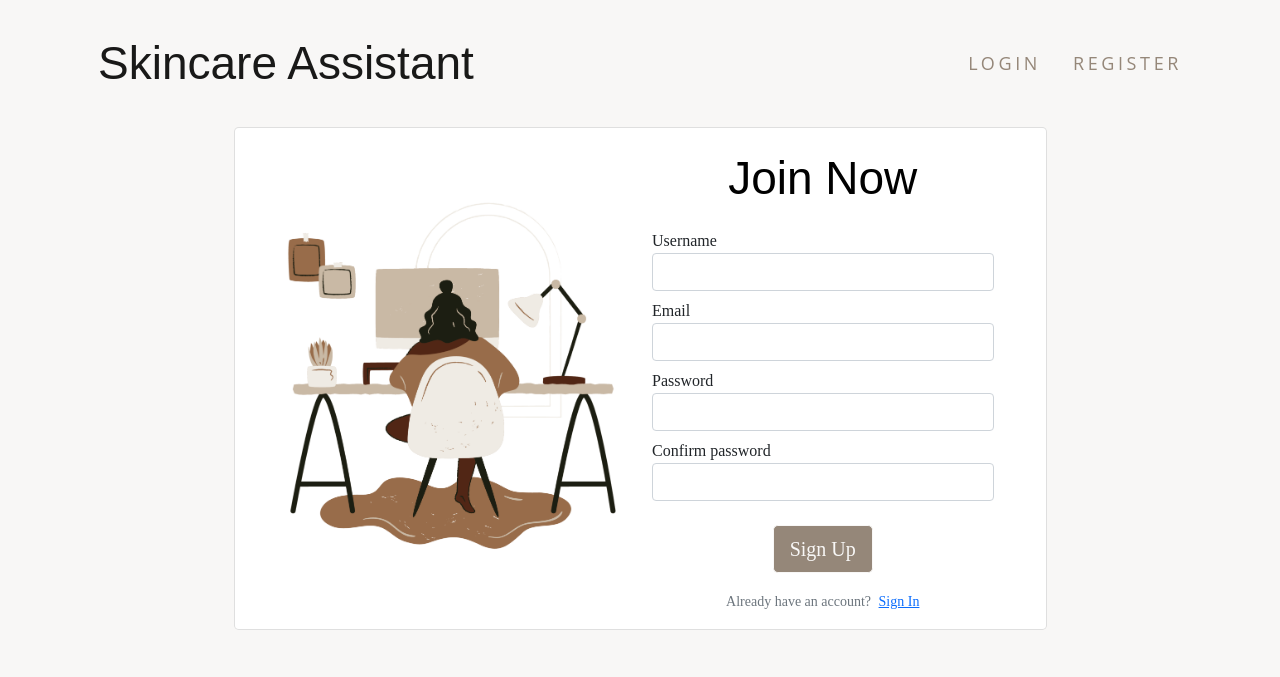
After one commit to Leszczynka/SkincareAssistant, a Django app: page /register/ in a window 1280 px wide. The commit adds this page. Shown: the top 677 px of the page. Run offline with Django 4.2, Linux system fonts and the light colour scheme; some libraries are stand-ins or nearby versions; some web fonts are replaced.

Commit message:
Create user registration functionality

```diff
--- a/skincare_app/static/skincare_app/main.css
+++ b/skincare_app/static/skincare_app/main.css
@@ -1,5 +1,12 @@
 body {
     background-color: #F8F7F6;
+    font-family: 'Perpetua';
+}
+
+.brownbutton {
+    border-color: #F8F7F6;
+    background-color: #958779;
+    color: #F8F7F6;
 }
 
 .navbar-light .navbar-nav .nav-link {
@@ -7,10 +14,10 @@ body {
     font-size: 18px;
     color: #958779;
     letter-spacing: 0.2em;
+}
 
-}
-.brandtext {
+.navheader {
     font-family: 'Gistesy', sans-serif;
-    font-size: 42px;
+    font-size: 46px;
     color: #000000;
 }
--- a/skincare_app/templates/skincare_app/base.html
+++ b/skincare_app/templates/skincare_app/base.html
@@ -12,22 +12,20 @@
 <body>
 		<header>
 			<nav class="navbar navbar-expand-md navbar-light">
-				<div class="container-fluid">
-					<a class="navbar-brand brandtext my-3 ms-3" href="#">Skincare Assistant</a>
+				<div class="container">
+					<a class="navbar-brand navheader my-3 ms-3" href="{% url 'home' %}">Skincare Assistant</a>
 					<button class="navbar-toggler me-2" type="button" data-bs-toggle="collapse" data-bs-target="#menu" aria-controls="menu" aria-expanded="false" aria-label="Toggle navigation">
 						<span class="navbar-toggler-icon"></span>
 					</button>
 					<div class="collapse navbar-collapse" id="menu">
-						{% if user.is_authenticated %}
-						<div class="navbar-nav ms-auto mx-4">
-							<a class="nav-link mx-3" href="{% url 'home' %}">HOME</a>
+						<div class="navbar-nav ms-auto">
+							{% if user.is_authenticated %}
+								<a class="nav-link mx-3" href="{% url 'home' %}">HOME</a>
+							{% else %}
+								<a class="nav-link mx-2" href="#">LOGIN</a>
+								<a class="nav-link mx-2" href="{% url 'register' %}">REGISTER</a>
+							{% endif %}
 						</div>
-						{% else %}
-						<div class="navbar-nav ms-auto mx-4">
-							<a class="nav-link mx-3" href="#">LOGIN</a>
-							<a class="nav-link mx-3" href="#">REGISTER</a>
-						</div>
-						{% endif %}
 					</div>
 				</div>
 			</nav>
@@ -35,7 +33,7 @@
 		<main>
 			<div class="container">
 				<div class="row">
-					<div class="col-md-10">
+					<div class="col">
 						{% if messages %}
 							{% for message in messages %}
 								<div class="alert alert-{{ message.tags }}">
@@ -43,9 +41,9 @@
 								</div>
 							{% endfor %}
 						{% endif %}
-						{% block content %}{% endblock %}
 					</div>
 				</div>
+				{% block content %}{% endblock %}
 			</div>
 		</main>
 
--- a/skincare_assistant/urls.py
+++ b/skincare_assistant/urls.py
@@ -15,8 +15,12 @@ Including another URLconf
 """
 from django.contrib import admin
 from django.urls import path, include
+from skincare_assistant import settings
+from django.conf.urls.static import static
+from users import views as user_views
 
 urlpatterns = [
     path('admin/', admin.site.urls),
+    path('register/', user_views.register, name='register'),
     path('', include('skincare_app.urls')),
-]
+] + static(settings.MEDIA_URL, document_root=settings.MEDIA_ROOT)
--- /dev/null
+++ b/users/forms.py
@@ -0,0 +1,11 @@
+from django import forms
+from django.contrib.auth.models import User
+from django.contrib.auth.forms import UserCreationForm
+
+
+class UserRegisterForm(UserCreationForm):
+    email = forms.EmailField()
+
+    class Meta:
+        model = User
+        fields = ['username', 'email', 'password1', 'password2']
--- /dev/null
+++ b/users/templates/users/register.html
@@ -0,0 +1,50 @@
+{% extends "skincare_app/base.html" %}
+{% load static %}
+{% load crispy_forms_tags %}
+{% block content %}
+	<div class="container">
+		<div class="row d-flex justify-content-center align-items-center">
+			<div class="col-sm-12 col-md-9">
+				<div class="card rounded-3 mb-5">
+					<div class="card-body px-5 mx-1">
+						<div class="row justify-content-center d-flex align-items-center">
+							<div class="col-md-8 col-lg-6 pe-4">
+								<img class="img-fluid" src="{% static 'skincare_app/photo1.png' %}">
+							</div>
+							<div class="col-md-12 col-lg-6">
+								<form method="POST">
+									{% csrf_token %}
+										<p class="navheader text-center">Join Now</p>
+									<div class="form-group mb-2">
+										<label>Username</label>
+										<input type="text" class="form-control" name="username">
+									</div>
+									<div class="form-group mb-2">
+										<label>Email</label>
+										<input type="email" class="form-control" name="email">
+									</div>
+									<div class="form-group mb-2">
+										<label>Password</label>
+										<input type="password" class="form-control" name="password1">
+                    </div>
+									<div class="form-group mb-3">
+										<label>Confirm password</label>
+										<input type="password" class="form-control" name="password2">
+									</div>
+									<div class="form-group text-center">
+										<button class="btn btn-light btn-lg my-2 brownbutton" type="submit">Sign Up</button>
+									</div>
+								</form>
+								<div class="text-center mt-2">
+									<small class="text-muted">
+										Already have an account? <a class="ms-1" href="#">Sign In</a>
+									</small>
+								</div>
+							</div>
+						</div>
+					</div>
+				</div>
+			</div>
+		</div>
+	</div>
+{% endblock %}
--- a/users/views.py
+++ b/users/views.py
@@ -1,3 +1,16 @@
-from django.shortcuts import render
+from django.shortcuts import render, redirect
+from django.contrib import messages
+from .forms import UserRegisterForm
 
-# Create your views here.
+
+def register(request):
+    if request.method == 'POST':
+        form = UserRegisterForm(request.POST)
+        if form.is_valid():
+            form.save()
+            username = form.cleaned_data.get('username')
+            messages.success(request, f'Account created for {username}')
+            return redirect('home')
+    else:
+        form = UserRegisterForm()
+    return render(request, 'users/register.html', {'form': form})
```
Also changed, not shown: skincare_assistant/settings.py (+9 -1 lines), skincare_app/static/skincare_app/photo1.png (added).
